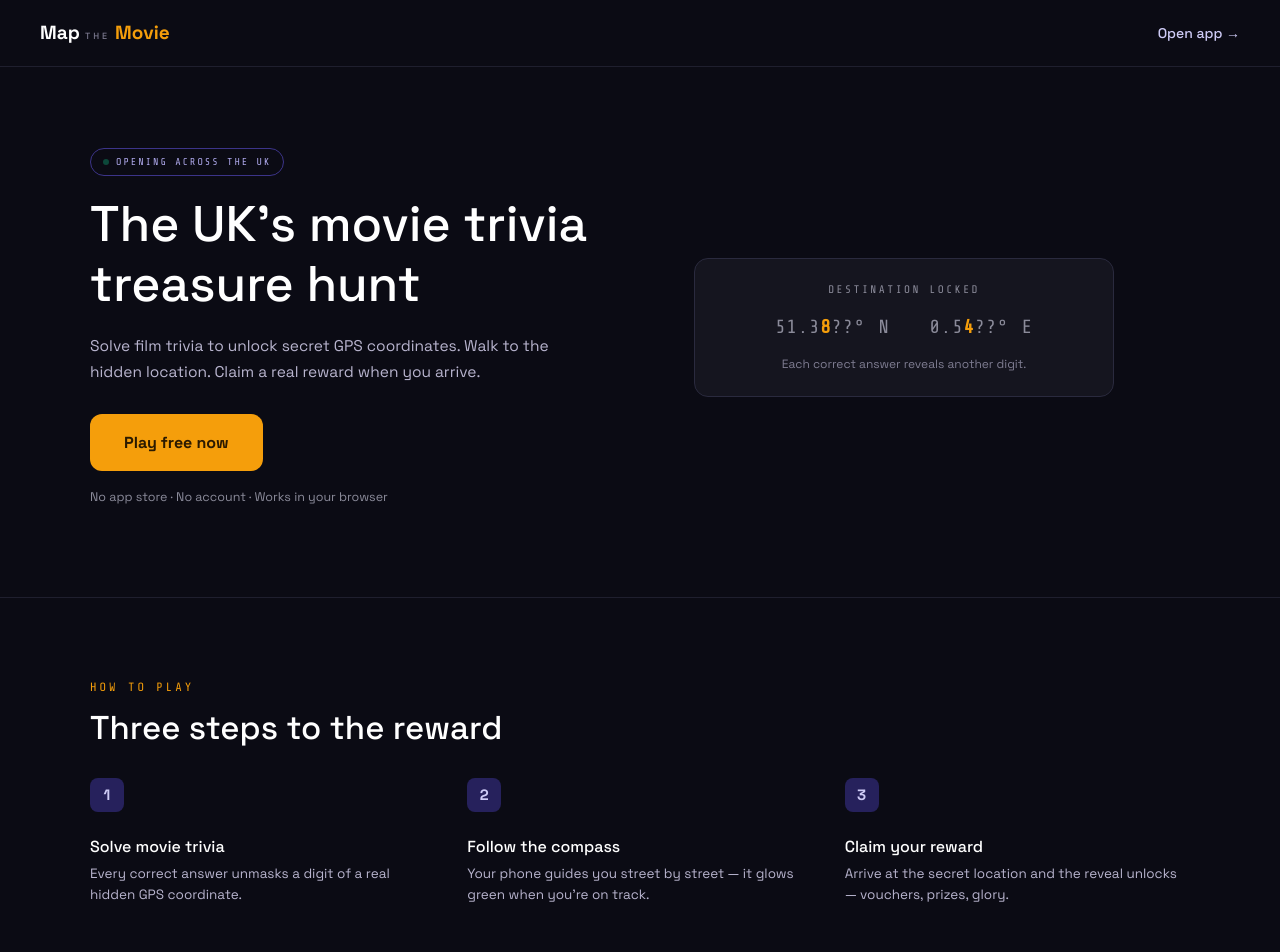
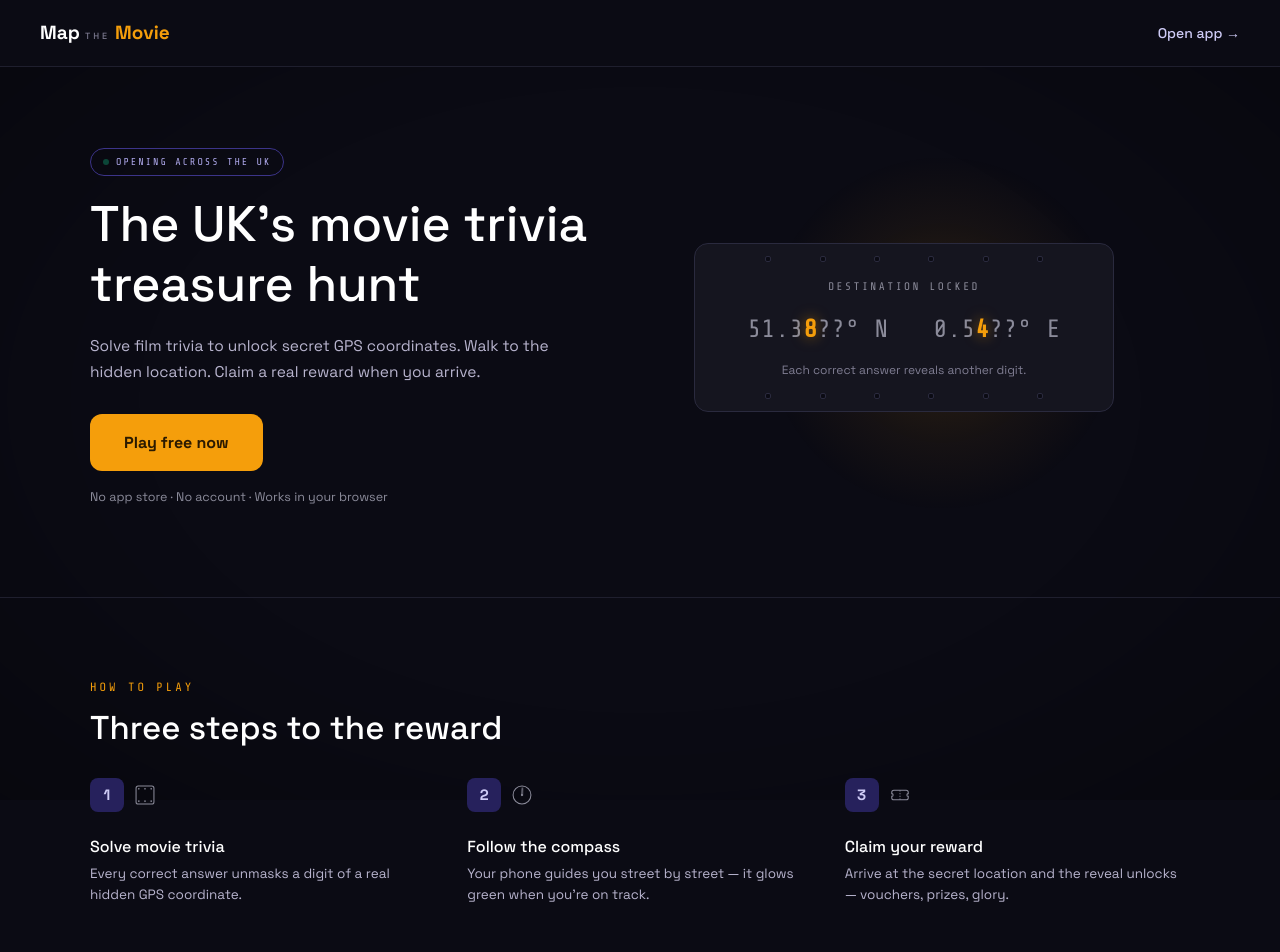
Before and after one commit to geofictionlabs/mapthemovie-landing, a plain HTML site: page index.html in a window 1280 px wide. Shown: the top 952 px of the page. Drawn offline with nearby package versions, Linux system fonts and the light colour scheme.

Commit message:
Landing page redesign: film-slate coord-card with perforations and spotlight glow, staggered digit tumble-reveal, monochrome how-to-play icons, iOS-safe vignette (fixed pseudo-element), fluid coordinate font-size (22-25px, scales with viewport, no wrap risk down to 320px)

```diff
--- a/index.html
+++ b/index.html
@@ -16,6 +16,11 @@ a{color:inherit;text-decoration:none}
 button{font-family:inherit}
 
 @keyframes pulseDot{0%,100%{opacity:1}50%{opacity:0.35}}
+@keyframes needleSway{from{transform:rotate(-4deg)}to{transform:rotate(4deg)}}
+
+/* Fixed-position pseudo-element rather than background-attachment:fixed --
+   the latter is unreliable on iOS Safari (ignored or janky on scroll). */
+body::before{content:'';position:fixed;inset:0;z-index:-1;pointer-events:none;background:radial-gradient(ellipse at center,transparent 55%,rgba(0,0,0,0.28) 100%)}
 
 @media (prefers-reduced-motion: reduce) {
   *, *::before, *::after {
@@ -47,13 +52,28 @@ h1{font-size:30px;font-weight:500;color:#FFF;line-height:1.2;margin-bottom:16px}
 .btn-cta{display:block;width:100%;background:#F59E0B;color:#2B1A00;font-weight:700;font-size:16px;padding:15px 24px;border-radius:12px;border:none;cursor:pointer;text-align:center}
 .trust-line{font-size:12.5px;color:#8B8B9A;text-align:center;margin-top:14px}
 
-.hero-visual{margin-top:36px}
-.coord-card{background:#15151F;border:1px solid #2A2A3E;border-radius:14px;padding:22px 20px;text-align:center;max-width:420px;margin:0 auto}
+.hero-visual{margin-top:36px;position:relative}
+.coord-spotlight{position:absolute;top:-90px;left:50%;transform:translateX(-50%);width:360px;height:360px;background:radial-gradient(ellipse at center,rgba(245,158,11,0.16) 0%,rgba(245,158,11,0.05) 42%,transparent 70%);pointer-events:none}
+.coord-card{position:relative;background:#15151F;border:1px solid #2A2A3E;border-radius:14px;padding:34px 16px 30px;text-align:center;max-width:420px;margin:0 auto}
+.coord-perf-row{position:absolute;left:0;right:0;display:flex;justify-content:space-evenly;padding:0 22px;pointer-events:none}
+.coord-perf-row.top{top:12px}
+.coord-perf-row.bottom{bottom:12px}
+.coord-perf{width:6px;height:6px;border-radius:2px;background:#0B0B14;border:1px solid #2A2A3E}
 .coord-label{font-family:'Share Tech Mono',monospace;font-size:11px;letter-spacing:2.5px;color:#8B8B9A;margin-bottom:14px}
-.coord-display{font-family:'Share Tech Mono',monospace;font-size:19px;letter-spacing:1px;color:#8B8B9A;margin-bottom:12px;word-spacing:2px}
-.cslot{color:#8B8B9A}
-.cslot.solved{color:#F59E0B;font-weight:700}
+.coord-display{font-family:'Share Tech Mono',monospace;font-size:19px;letter-spacing:0.5px;color:#8B8B9A;margin-bottom:12px;word-spacing:1px}
+.cslot{color:#8B8B9A;display:inline-block;transition:transform .09s linear;transform-origin:center 55%}
+.cslot.solved{color:#F59E0B;font-weight:700;text-shadow:0 0 14px rgba(245,158,11,.6)}
+.cslot.flip{transform:rotateX(90deg)}
 .coord-caption{font-size:12px;color:#7F7D92}
+
+/* Fluid size instead of a hard breakpoint: ramps from 22px at 360px up to
+   the full approved 25px by 400px, holding there for every wider width.
+   19px stays the base below 360px (the widest point that still wraps even
+   at 22px). Tuned and verified against real per-character measurements
+   across 360/375/390/393/412/414/428 -- see chat for the raw numbers. */
+@media(min-width:360px){
+  .coord-display{font-size:clamp(22px, calc(7.5vw - 5px), 25px)}
+}
 
 /* ── HOW TO PLAY ── */
 .section{padding:48px 20px;border-top:0.5px solid #1F1F2E}
@@ -61,7 +81,10 @@ h1{font-size:30px;font-weight:500;color:#FFF;line-height:1.2;margin-bottom:16px}
 .how-rows{display:flex;flex-direction:column;gap:22px}
 .how-row{display:flex;align-items:flex-start;gap:16px;opacity:0;transform:translateY(14px);transition:opacity .5s ease,transform .5s ease}
 .how-row.in-view{opacity:1;transform:translateY(0)}
-.how-badge{flex-shrink:0;width:34px;height:34px;border-radius:8px;background:#26215C;color:#CECBF6;display:flex;align-items:center;justify-content:center;font-weight:700;font-size:15px}
+.how-badge-row{flex-shrink:0;display:flex;align-items:center;gap:10px}
+.how-badge{width:34px;height:34px;border-radius:8px;background:#26215C;color:#CECBF6;display:flex;align-items:center;justify-content:center;font-weight:700;font-size:15px}
+.how-icon{color:#8B8B9A;flex-shrink:0}
+.how-icon .needle{transform-origin:16px 16px;animation:needleSway 4s ease-in-out infinite alternate}
 .how-title{font-size:16px;font-weight:500;color:#FFF;margin-bottom:4px}
 .how-desc{font-size:13.5px;color:#B8B4CE;line-height:1.55}
 
@@ -108,7 +131,7 @@ footer{border-top:0.5px solid #1F1F2E;padding:20px;display:flex;align-items:cent
   .section h2{font-size:33px}
   .how-rows{display:grid;grid-template-columns:repeat(3,1fr);gap:32px}
   .how-row{flex-direction:column}
-  .how-badge{margin-bottom:6px}
+  .how-badge-row{margin-bottom:6px}
 
   .email-form{max-width:440px}
 }
@@ -132,12 +155,15 @@ footer{border-top:0.5px solid #1F1F2E;padding:20px;display:flex;align-items:cent
       <div class="trust-line">No app store &middot; No account &middot; Works in your browser</div>
     </div>
     <div class="hero-visual">
+      <div class="coord-spotlight"></div>
       <div class="coord-card">
+        <div class="coord-perf-row top"><div class="coord-perf"></div><div class="coord-perf"></div><div class="coord-perf"></div><div class="coord-perf"></div><div class="coord-perf"></div><div class="coord-perf"></div></div>
         <div class="coord-label">DESTINATION LOCKED</div>
         <div class="coord-display">
           51.3<span class="cslot solved" data-final="8">8</span><span class="cslot" data-final="?">?</span><span class="cslot" data-final="?">?</span>&deg; N&nbsp;&nbsp;&nbsp;0.5<span class="cslot solved" data-final="4">4</span><span class="cslot" data-final="?">?</span><span class="cslot" data-final="?">?</span>&deg; E
         </div>
         <div class="coord-caption">Each correct answer reveals another digit.</div>
+        <div class="coord-perf-row bottom"><div class="coord-perf"></div><div class="coord-perf"></div><div class="coord-perf"></div><div class="coord-perf"></div><div class="coord-perf"></div><div class="coord-perf"></div></div>
       </div>
     </div>
   </div>
@@ -150,21 +176,45 @@ footer{border-top:0.5px solid #1F1F2E;padding:20px;display:flex;align-items:cent
     <h2>Three steps to the reward</h2>
     <div class="how-rows">
       <div class="how-row">
-        <div class="how-badge">1</div>
+        <div class="how-badge-row">
+          <div class="how-badge">1</div>
+          <svg class="how-icon" width="22" height="22" viewBox="0 0 32 32" fill="none" aria-hidden="true">
+            <rect x="3" y="3" width="26" height="26" rx="3" stroke="currentColor" stroke-width="1.5"/>
+            <circle cx="7" cy="7" r="1.2" fill="currentColor"/>
+            <circle cx="16" cy="7" r="1.2" fill="currentColor"/>
+            <circle cx="25" cy="7" r="1.2" fill="currentColor"/>
+            <circle cx="7" cy="25" r="1.2" fill="currentColor"/>
+            <circle cx="16" cy="25" r="1.2" fill="currentColor"/>
+            <circle cx="25" cy="25" r="1.2" fill="currentColor"/>
+          </svg>
+        </div>
         <div class="how-text">
           <div class="how-title">Solve movie trivia</div>
           <div class="how-desc">Every correct answer unmasks a digit of a real hidden GPS coordinate.</div>
         </div>
       </div>
       <div class="how-row">
-        <div class="how-badge">2</div>
+        <div class="how-badge-row">
+          <div class="how-badge">2</div>
+          <svg class="how-icon" width="22" height="22" viewBox="0 0 32 32" fill="none" aria-hidden="true">
+            <circle cx="16" cy="16" r="13" stroke="currentColor" stroke-width="1.5"/>
+            <line class="needle" x1="16" y1="16" x2="16" y2="6" stroke="currentColor" stroke-width="1.8" stroke-linecap="round"/>
+            <circle cx="16" cy="16" r="1.6" fill="currentColor"/>
+          </svg>
+        </div>
         <div class="how-text">
           <div class="how-title">Follow the compass</div>
           <div class="how-desc">Your phone guides you street by street — it glows green when you're on track.</div>
         </div>
       </div>
       <div class="how-row">
-        <div class="how-badge">3</div>
+        <div class="how-badge-row">
+          <div class="how-badge">3</div>
+          <svg class="how-icon" width="22" height="22" viewBox="0 0 32 32" fill="none" aria-hidden="true">
+            <path d="M4 12a3 3 0 0 1 3-3h18a3 3 0 0 1 3 3v2a2 2 0 0 0 0 4v2a3 3 0 0 1-3 3H7a3 3 0 0 1-3-3v-2a2 2 0 0 0 0-4v-2z" stroke="currentColor" stroke-width="1.5"/>
+            <line x1="16" y1="9" x2="16" y2="23" stroke="currentColor" stroke-width="1.2" stroke-dasharray="2 2"/>
+          </svg>
+        </div>
         <div class="how-text">
           <div class="how-title">Claim your reward</div>
           <div class="how-desc">Arrive at the secret location and the reveal unlocks — vouchers, prizes, glory.</div>
@@ -219,9 +269,11 @@ footer{border-top:0.5px solid #1F1F2E;padding:20px;display:flex;align-items:cent
 </footer>
 
 <script>
-// ── COORDINATE DECRYPT ── cycles each slot through random digits before
-// settling to its real value (gold) or back to "?" (unsolved). Loops every
-// 8s so returning eyes catch it. Off entirely under prefers-reduced-motion.
+// ── COORDINATE TUMBLE-REVEAL ── each slot flips through several random
+// digits before settling to its real value (gold, glowing) or back to "?"
+// (still locked). Runs once on load, staggered left to right; replays if
+// the card scrolls into view for the first time. Off entirely under
+// prefers-reduced-motion.
 (function () {
   var slots = Array.prototype.slice.call(document.querySelectorAll('.cslot'));
   if (!slots.length) return;
@@ -233,20 +285,27 @@ footer{border-top:0.5px solid #1F1F2E;padding:20px;display:flex;align-items:cent
 
   if (reduceMotion) { settleAll(); return; }
 
+  function tumbleSlot(el, finalVal, steps, stepDelay, startDelay) {
+    var i = 0;
+    function step() {
+      el.classList.add('flip');
+      setTimeout(function () {
+        el.textContent = (i < steps - 1) ? String(Math.floor(Math.random() * 10)) : finalVal;
+        el.classList.remove('flip');
+        i++;
+        if (i < steps) setTimeout(step, stepDelay + i * 25);
+      }, 90);
+    }
+    setTimeout(step, startDelay);
+  }
+
   function runCycle() {
     slots.forEach(function (el, i) {
-      var iv = setInterval(function () {
-        el.textContent = String(Math.floor(Math.random() * 10));
-      }, 55);
-      setTimeout(function () {
-        clearInterval(iv);
-        el.textContent = el.getAttribute('data-final');
-      }, 500 + i * 110);
+      tumbleSlot(el, el.getAttribute('data-final'), 7, 80, i * 90);
     });
   }
 
   runCycle();
-  setInterval(runCycle, 8000);
 
   var card = document.querySelector('.coord-card');
   if (card && 'IntersectionObserver' in window) {
```
